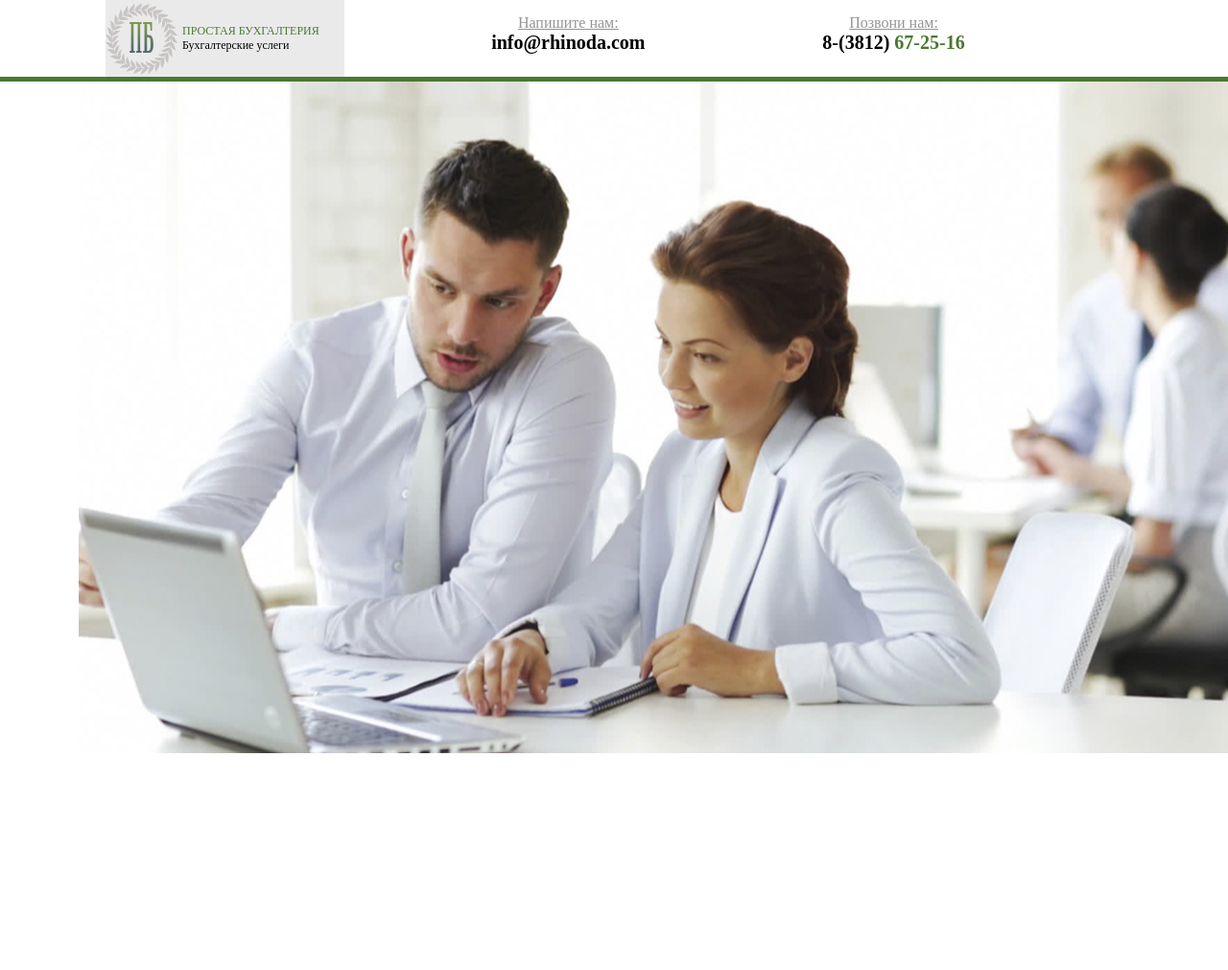
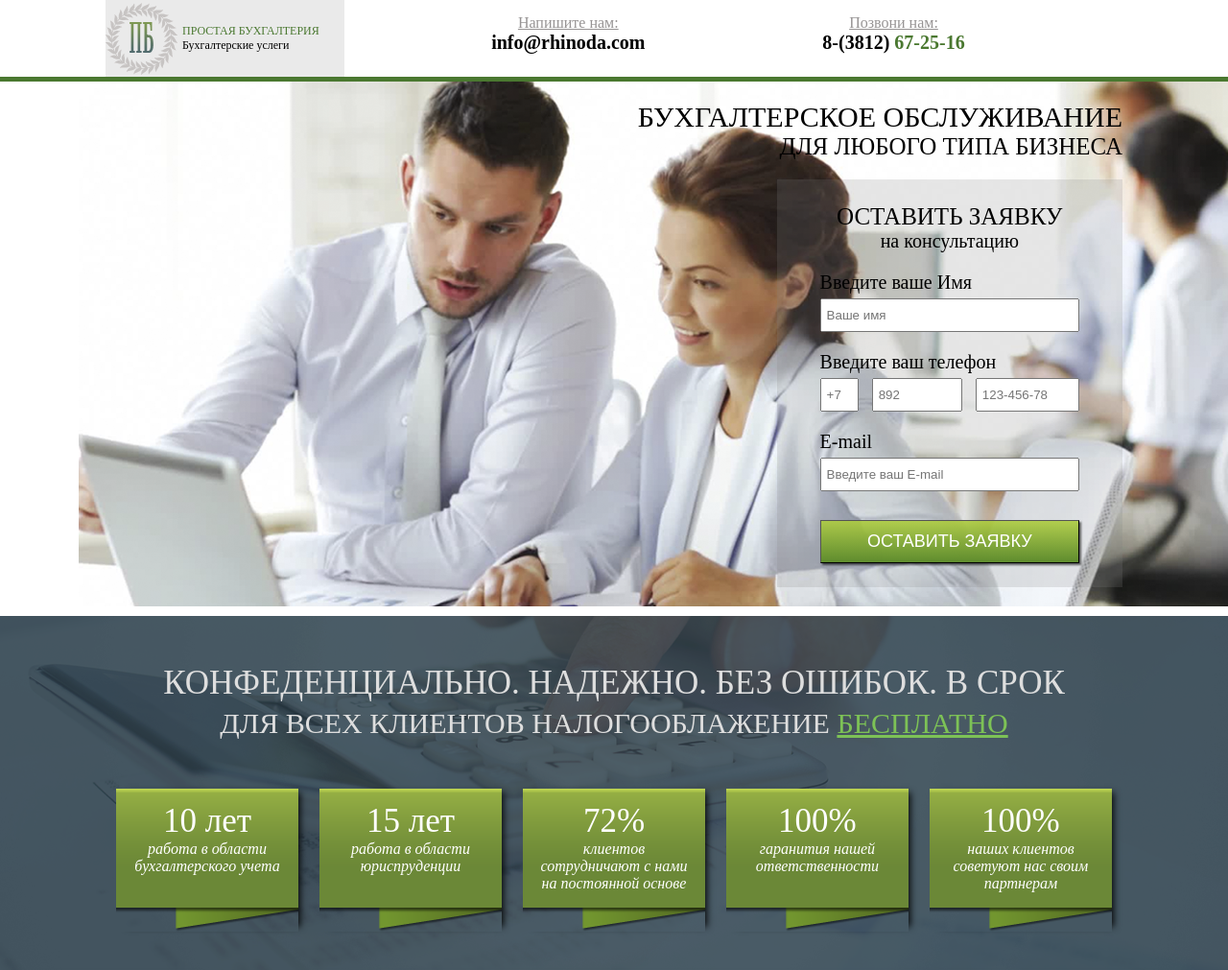
Before and after one commit to TonyKilov/buhgalteria, a plain HTML site: page index.html in a window 1280 px wide. Shown: the whole page at 96% size. Before the commit the page ends 800 px from the top, so only its background shows below. Drawn offline with Linux system fonts and the light colour scheme.

Commit message:
information block and form submit

```diff
--- a/css/style.css
+++ b/css/style.css
@@ -81,8 +81,155 @@ html,body {
 }
 
 .basic_image-bglogo{
-	background-image: url(../image/bg-1.png);
-	height: 700px;
+	background: url(../image/bg-1.png) no-repeat center bottom;
 	background-position: 82px;
-	background-repeat: no-repeat;
+	overflow-x: hidden;
 }
+
+/*.basic_space { padding-top: 25px; }
+*/
+.basic_form {
+	float: right;
+    width: 34%;
+    background-color: rgba(128,128,128,0.2);
+    margin: 20px 0;
+    padding: 25px 45px;
+    box-sizing: border-box;
+}
+
+.basic_form_title{ text-align: center; }
+.basic_form-title {
+	font-size: 25px;
+	color: black;
+	text-transform: uppercase;
+}
+.basic_form-txt {
+	display: block;
+	font-size: 20px;
+}
+
+.unput {
+	padding: 5px;
+    height: 35px;
+    width: 100%;
+    box-sizing: border-box;
+}
+
+.teleph{
+	float: left;
+	width: 15%;
+}
+
+.teleph1{
+	float: left;
+	width: 35%;
+	margin: 0 5%;
+}
+
+
+.teleph2{
+	width: 40%;
+	margin-right: 0;
+}
+
+.input:last-child{
+	margin-right: 0;
+}
+
+.inputs_block { margin: 15px 0 ; }
+
+.inputs_block-title {
+	padding: 5px 0;
+	font-size: 20px;
+}
+
+.lozung{
+
+    text-align: right;
+    padding-top: 20px;
+}
+
+.lozung-title {
+	font-size: 30px;
+	text-transform: uppercase;
+}
+
+.lozung-txt {
+	font-size: 25px;
+	display: block;
+	text-transform: uppercase;
+}
+
+.align-center {
+	text-align: center;
+}
+.submit_button {
+	font-size: 18px;
+	text-transform: uppercase;
+	padding: 0;
+	margin-top: 15px;
+	border-width: 1px;
+	width: 100%;
+	height: 45px;
+	background: linear-gradient(to bottom, rgba(173,204,62,.9), rgba(95,140,46,1));
+	box-shadow: 2px 2px 2px rgba(0, 0, 0, 0.6);
+	color: white;
+}
+
+.information {
+	background: url(../image/bg-2.png) no-repeat center bottom;
+	overflow-x: hidden;
+	margin-top: 10px;
+}
+
+.upercase { text-transform: uppercase; }
+
+.information_block-title {
+	font-size: 35px;
+	text-transform: uppercase;
+	text-align: center;
+	margin-top: 50px;
+	margin-bottom: 5px;
+	color: #DEDEDE;
+}
+
+.information_block-txt {
+	font-size: 30px;
+	text-transform: uppercase;
+	text-align: center;
+	margin-top: 5px;
+	margin-bottom: 50px;
+	color: #DEDEDE;
+}
+
+.information_block-txt a {
+	color: #7DC256;
+}
+
+.block-green{
+	font-size: 16px;
+	color: white;
+	text-align: center;
+	float: left;
+	background: url(../image/green-block.png) no-repeat center bottom;
+	box-shadow: 7px 0 7px -5px rgba(0,0,0,0.9);
+	width: 18%;
+	height: 150px;
+	margin-right: 2%;
+	padding: 15px 10px 40px;
+	word-wrap: break-word;
+    box-sizing: border-box;
+}
+
+.block-information { margin-bottom: 40px; }
+
+.block-green-title {
+	font-size: 35px;
+}
+
+.block-green-txt {
+  font-style: italic;
+}
+
+.block-green:first-child { margin-left: 1%; }
+.block-green:last-child { margin-right: 1%; }
--- a/index.html
+++ b/index.html
@@ -36,8 +36,73 @@
 
 	<div class="basic_image">
 
-			<div class="basic_image-bglogo">
-				<div class="container"></div>
+	<div class="basic_image-bglogo" id="push">
+				<div class="container">
+					<div class="lozung">
+						<span class="lozung-title">бухгалтерское обслуживание</span>
+						<span class="lozung-txt">для любого типа бизнеса</span>
+					</div>
+					<div class="clearfix"></div>
+						<form class="basic_form" action="#">
+							<div class="basic_form_title">
+								<span class="basic_form-title">оставить заявку</span>
+								<span class="basic_form-txt">на консультацию</span>
+							</div>
+							<div class="inputs">
+								<div class="inputs_block">
+									<div class="inputs_block-title">Введите ваше Имя</div>
+									<div><input class="unput" type="text" placeholder="Ваше имя" id="push"></div>
+								</div>
+
+								<div class="inputs_block">
+									<div class="inputs_block-title">Введите ваш телефон</div>
+									<div><input class="unput teleph" type="text" placeholder="+7"></div>
+									<div><input class="unput teleph1" type="text" placeholder="892"></div>
+									<div><input class="unput teleph2" type="text" placeholder="123-456-78"></div>
+								</div>
+
+								<div class="inputs_block">
+									<div class="inputs_block-title">E-mail</div>
+									<div><input class="unput" type="text" placeholder="Введите ваш E-mail"></div>
+								</div>
+							</div>
+							<div class="align-center">
+								<input class="submit_button" type="submit" value="оставить заявку">
+							</div>
+						</form>
+				</div></div>
+	</div>
+
+	<div class="information">
+		<div class="container">
+			<div class="clearfix"></div>
+
+				<div class="information_block-title">конфеденциально. надежно. без ошибок. в срок</div>
+				<div class="information_block-txt">для всех клиентов налогооблажение <a href="#push">бесплатно</a></div>
+
+
+			<div class="block-information clearfix">
+				<div class="block-green">
+					<div class="block-green-title">10 лет</div>
+					<div class="block-green-txt">работа в области бухгалтерского учета</div>
+				</div>
+				<div class="block-green">
+					<div class="block-green-title">15 лет</div>
+					<div class="block-green-txt">работа в области юриспруденции</div>
+				</div>
+				<div class="block-green">
+					<div class="block-green-title">72%</div>
+					<div class="block-green-txt">клиентов сотрудничают с нами на постоянной основе</div>
+				</div>
+				<div class="block-green">
+					<div class="block-green-title">100%</div>
+					<div class="block-green-txt">гаранития нашей ответственности</div>
+				</div>
+				<div class="block-green">
+					<div class="block-green-title">100%</div>
+					<div class="block-green-txt">наших клиентов советуют нас своим партнерам</div>
+				</div>
+			</div>
 		</div>
 	</div>
 </body>
```
